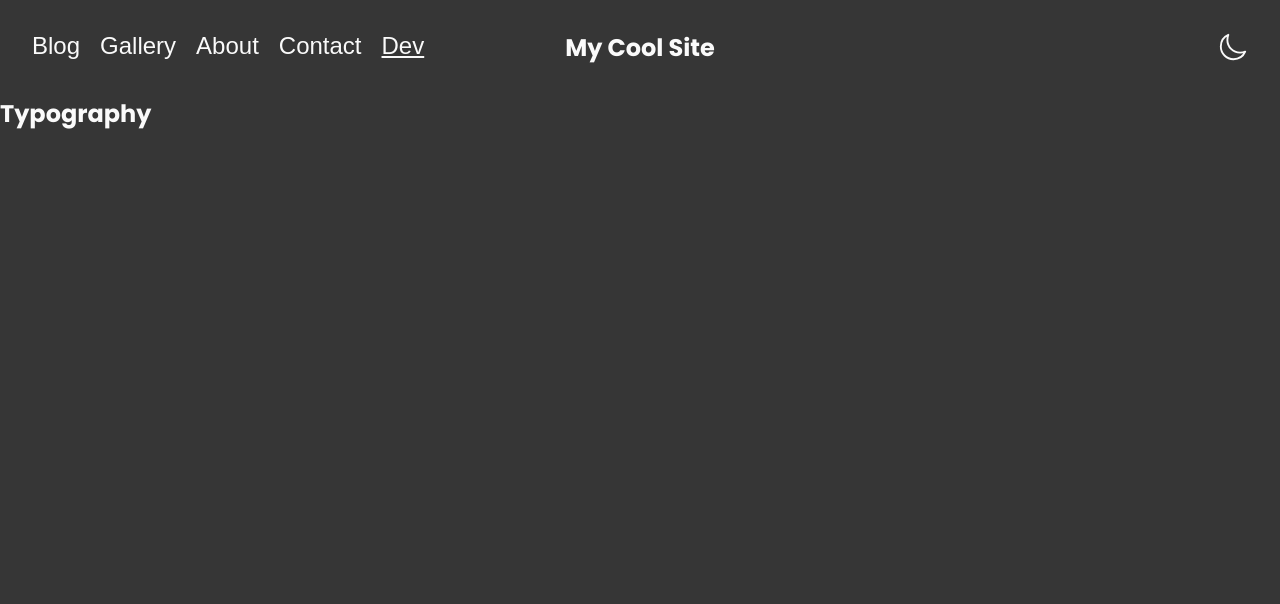
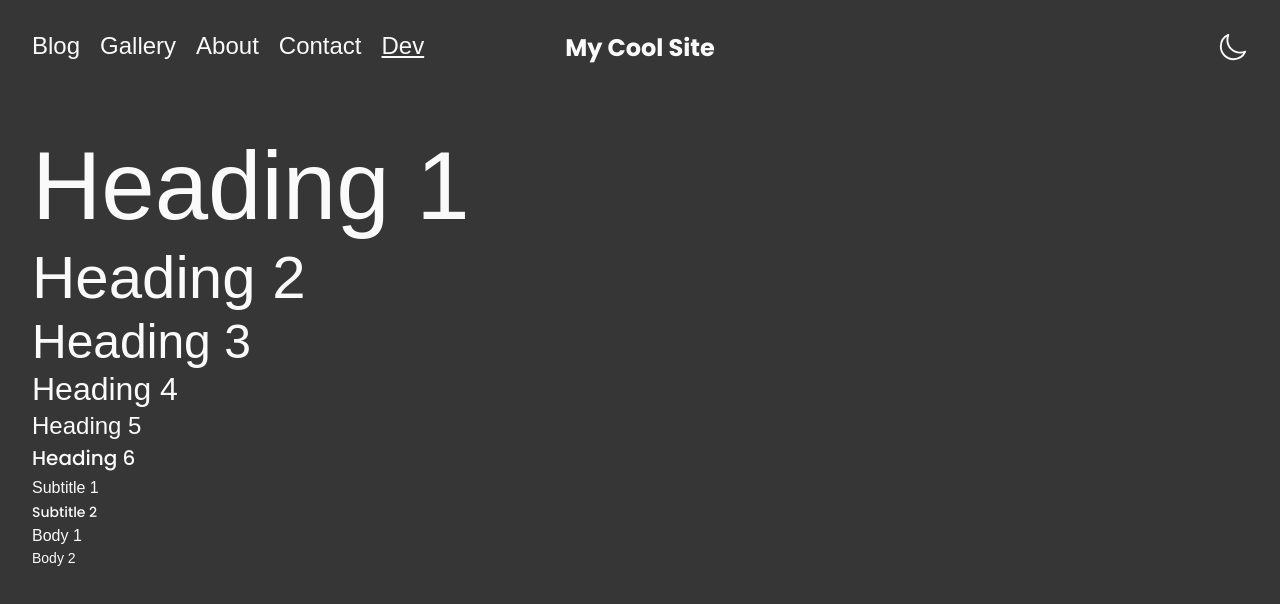
Before and after one commit to gr-eggory/ever-greg, a SvelteKit app: page /dev/typography in a window 1280 px wide. Shown: the top 604 px of the page. Built offline with nearby package versions, Linux system fonts and the light colour scheme; a web font is replaced by a local one.

Commit message:
Adding typography components and using them in demo page

```diff
--- /dev/null
+++ b/src/lib/components/typography/Body1.svelte
@@ -0,0 +1,9 @@
+<p><slot /></p>
+
+<style lang="scss">
+	p {
+		font-size: var(--font-16);
+		font-weight: var(--font-weight-regular);
+		line-height: 1.5;
+	}
+</style>
--- /dev/null
+++ b/src/lib/components/typography/Body2.svelte
@@ -0,0 +1,9 @@
+<p><slot /></p>
+
+<style lang="scss">
+	p {
+		font-size: var(--font-14);
+		font-weight: var(--font-weight-regular);
+		line-height: 1.43;
+	}
+</style>
--- /dev/null
+++ b/src/lib/components/typography/H1.svelte
@@ -0,0 +1,10 @@
+<h1><slot /></h1>
+
+<style lang="scss">
+	h1 {
+		font-size: var(--font-96);
+		font-weight: var(--font-weight-light);
+		line-height: 1.167;
+		font-family: var(--font-sans);
+	}
+</style>
--- /dev/null
+++ b/src/lib/components/typography/H2.svelte
@@ -0,0 +1,9 @@
+<h2><slot /></h2>
+
+<style lang="scss">
+	h2 {
+		font-size: var(--font-60);
+		font-weight: var(--font-weight-light);
+		line-height: 1.2;
+	}
+</style>
--- /dev/null
+++ b/src/lib/components/typography/H3.svelte
@@ -0,0 +1,9 @@
+<h3><slot /></h3>
+
+<style lang="scss">
+	h3 {
+		font-size: var(--font-48);
+		font-weight: var(--font-weight-regular);
+		line-height: 1.167;
+	}
+</style>
--- /dev/null
+++ b/src/lib/components/typography/H4.svelte
@@ -0,0 +1,9 @@
+<h4><slot /></h4>
+
+<style lang="scss">
+	h4 {
+		font-size: var(--font-32);
+		font-weight: var(--font-weight-regular);
+		line-height: 1.235;
+	}
+</style>
--- /dev/null
+++ b/src/lib/components/typography/H5.svelte
@@ -0,0 +1,9 @@
+<h5><slot /></h5>
+
+<style lang="scss">
+	h5 {
+		font-size: var(--font-24);
+		font-weight: var(--font-weight-regular);
+		line-height: 1.334;
+	}
+</style>
--- /dev/null
+++ b/src/lib/components/typography/H6.svelte
@@ -0,0 +1,9 @@
+<h6><slot /></h6>
+
+<style lang="scss">
+	h6 {
+		font-size: var(--font-20);
+		font-weight: var(--font-weight-medium);
+		line-height: 1.6;
+	}
+</style>
--- /dev/null
+++ b/src/lib/components/typography/SubTitle1.svelte
@@ -0,0 +1,9 @@
+<h6><slot /></h6>
+
+<style lang="scss">
+	h6 {
+		font-size: var(--font-16);
+		font-weight: var(--font-weight-regular);
+		line-height: 1.75;
+	}
+</style>
--- /dev/null
+++ b/src/lib/components/typography/SubTitle2.svelte
@@ -0,0 +1,9 @@
+<h6><slot /></h6>
+
+<style lang="scss">
+	h6 {
+		font-size: var(--font-14);
+		font-weight: var(--font-weight-medium);
+		line-height: 1.57;
+	}
+</style>
--- a/src/routes/(site)/dev/typography/+page.svelte
+++ b/src/routes/(site)/dev/typography/+page.svelte
@@ -1 +1,31 @@
-<h3>Typography</h3>
+<script lang="ts">
+	import Body1 from '$lib/components/typography/Body1.svelte';
+	import Body2 from '$lib/components/typography/Body2.svelte';
+	import H1 from '$lib/components/typography/H1.svelte';
+	import H2 from '$lib/components/typography/H2.svelte';
+	import H3 from '$lib/components/typography/H3.svelte';
+	import H4 from '$lib/components/typography/H4.svelte';
+	import H5 from '$lib/components/typography/H5.svelte';
+	import H6 from '$lib/components/typography/H6.svelte';
+	import SubTitle1 from '$lib/components/typography/SubTitle1.svelte';
+	import SubTitle2 from '$lib/components/typography/SubTitle2.svelte';
+</script>
+
+<main>
+	<H1>Heading 1</H1>
+	<H2>Heading 2</H2>
+	<H3>Heading 3</H3>
+	<H4>Heading 4</H4>
+	<H5>Heading 5</H5>
+	<H6>Heading 6</H6>
+	<SubTitle1>Subtitle 1</SubTitle1>
+	<SubTitle2>Subtitle 2</SubTitle2>
+	<Body1>Body 1</Body1>
+	<Body2>Body 2</Body2>
+</main>
+
+<style lang="scss">
+	main {
+		padding: var(--spacing-32);
+	}
+</style>
--- a/src/styles/global.scss
+++ b/src/styles/global.scss
@@ -5,11 +5,19 @@
 	--font-dyslexic: 'OpenDyslexic', sans-serif;
 	--font-dyslexic-mono: 'OpenDyslexic Mono', monospace;
 
+	--font-14: 1.4rem;
 	--font-16: 1.6rem;
+	--font-20: 2rem;
 	--font-24: 2.4rem;
 	--font-32: 3.2rem;
 	--font-48: 4.8rem;
+	--font-60: 6rem;
 	--font-96: 9.6rem;
+
+	--font-weight-light: 300;
+	--font-weight-regular: 400;
+	--font-weight-medium: 500;
+	--font-weight-bold: 700;
 
 	/* Spacing */
 	--spacing-4: 0.4rem;
```
